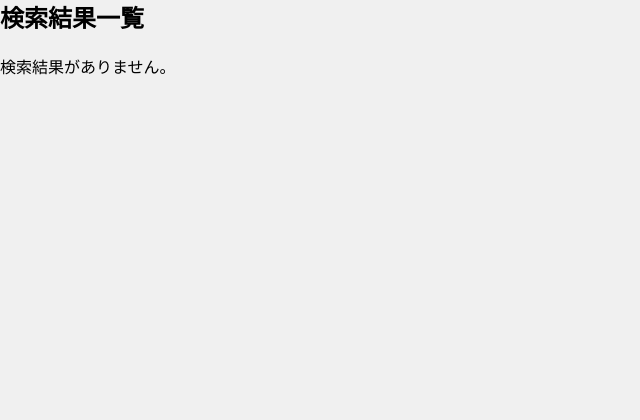
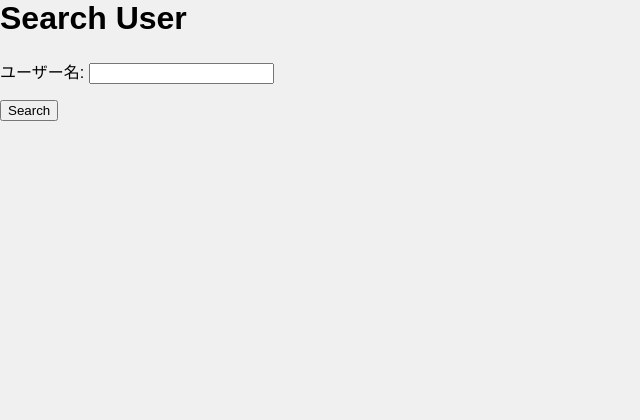
Before and after one commit to syt-koizumi/django_team_project, a Django app: page /usersearch/search/ in a window 1280 px wide. Shown: the part 120-540 px from the top of the page, without its empty margins (0-640 px from the left). Run offline with Django 5.2, Linux system fonts and the light colour scheme; parts of the project's set-up code (start-up, migrations or seed data) failed here and were passed over.

Commit message:
ユーザの検索、ゆざーごとの映画リスト表示

```diff
--- a/templates/base.html
+++ b/templates/base.html
@@ -18,7 +18,7 @@
                 <li><a href='{% url "accounts:custom_accounts_create" %}'>アカウント登録</a></li>
                 <li><a href='{% url "movie:movie_search" %}'>映画検索</a></li>
                 <li><a href='{% url "mypage:mylist" %}'>マイリスト</a></li>
-                <li><a href="">アカウント一覧</a></li>
+                <li><a href='{% url "usersearch:user_search" %}'>アカウント一覧</a></li>
                 {% if user.is_authenticated %}
                 <li><span>{{ user.get_username }}</span> </li>
                 <li>
--- a/templates/usersearch/userlist.html
+++ b/templates/usersearch/userlist.html
@@ -1,21 +1,21 @@
-{% extends 'base.html' %}
+<!-- search_user.html -->
+
+{% extends "base.html" %}
+
 {% block content %}
-<main>
-  <div class="container">
-    <div class="jumbotron">
-      <h1 class="display-4">ユーザーを検索する</h1>
-      <hr class="my-4">
-      <form id="search-form" method="get" action="{% url 'usersearch:usersearchresult' %}">
-        {% csrf_token %}
-        {{ form.as_p }}
-        <button type="submit" class="btn btn-primary btn-lg">検索</button>
-      </form>
-    </div>
-  </div>
-</main>
-<footer>
-  <div class="container text-center">
-    <p>&copy; 2024 映画検索サイト</p>
-  </div>
-</footer>
+  <h1>Search User</h1>
+  <form method="post">
+    {% csrf_token %}
+    {{ form.as_p }}
+    <button type="submit">Search</button>
+  </form>
+
+  {% if users %}
+    <h2>Users</h2>
+    <ul>
+      {% for user in users %}
+        <li><a href="{% url 'usersearch:other_user_movie' user.id %}">{{ user.username }}</a></li>
+      {% endfor %}
+    </ul>
+  {% endif %}
 {% endblock %}
--- a/templates/usersearch/userlist_result.html
+++ b/templates/usersearch/userlist_result.html
@@ -1,15 +1,16 @@
-{% extends 'base.html' %}
+<!-- user_movies.html -->
+
+{% extends "base.html" %}
+
 {% block content %}
-    <main>
-        <h2>検索結果一覧</h2>
-        {% if objects %}
-            {% for user in objects %}
-                <p>{{ user.username }}</p>
-            {% empty %}
-                <p>該当するユーザーが見つかりませんでした。</p>
-            {% endfor %}
-        {% else %}
-            <p>検索結果がありません。</p>
-        {% endif %}
-    </main>
+  <h1>{{ user.username }}'s Movies</h1>
+  <ul>
+    {% for movie in movies %}
+    <a href="{% url 'movie:movie_detail' movie.name %}"">
+        <img src="{{ movie.imagepath }}" alt="">
+        <p>{{ movie.name }}</p>
+    </a>
+
+    {% endfor %}
+  </ul>
 {% endblock %}
--- a/usersearch/forms.py
+++ b/usersearch/forms.py
@@ -1,7 +1,7 @@
 from django import forms
 
 class UserSearchForm(forms.Form):
-    user_name = forms.CharField(label='ユーザー名')
+    username = forms.CharField(label='ユーザー名')
     #results1 = forms.CharField(label="検索結果")
 
 
--- a/usersearch/urls.py
+++ b/usersearch/urls.py
@@ -1,13 +1,13 @@
 from django.contrib import admin
 from django.urls import path,include
-from .views import UserSearchView,UserSearchResultView
+from .views import UserSearchView,UserMoviesView
 from django.urls import path
 from . import views
 
 app_name = 'usersearch'
 urlpatterns = [
 
-    path('', UserSearchView.as_view(),name = "usersearch"),
-    path("search/",UserSearchResultView.as_view(),name ="usersearchresult")
+    path('search/', UserSearchView.as_view(),name = "user_search"),
+    path("user/<int:pk>/movies/",UserMoviesView.as_view(),name ="other_user_movie")
 
 ]
--- a/usersearch/views.py
+++ b/usersearch/views.py
@@ -1,36 +1,33 @@
-from django.shortcuts import render
-from django.views.generic import TemplateView, FormView, ListView
+from django.views.generic import FormView, DetailView
 from accounts.models import CustomUser
+from movie.models import MyMovieModel
 from .forms import UserSearchForm
-from django.contrib.auth.mixins import LoginRequiredMixin
-from django.db.models import Q
 
+class UserSearchView(FormView):
+    template_name = 'usersearch/userlist.html'
+    form_class = UserSearchForm
+    context_object_name = 'users'
 
-# ユーザー検索用のビュー
-class UserSearchView(TemplateView):
-    template_name = "usersearch/userlist.html"
+    def form_valid(self, form):
+        username = form.cleaned_data['username']
+        users = CustomUser.objects.filter(username__icontains=username)
+        print(f"Searching for users with username containing '{username}': {users}")
+        return self.render_to_response(self.get_context_data(users=users))
 
     def get_context_data(self, **kwargs):
         context = super().get_context_data(**kwargs)
-        context['form'] = UserSearchForm()
+        if 'users' in kwargs:
+            context['users'] = kwargs['users']
+        else:
+            context['users'] = []
         return context
 
-from django.views.generic import ListView
-from .forms import UserSearchForm
-from django.contrib.auth.mixins import LoginRequiredMixin
-from django.urls import reverse_lazy
-from django.db.models import Q
-from accounts.models import CustomUser
-# 検索結果表示用のビュー
-class UserSearchResultView(ListView):
+class UserMoviesView(DetailView):
     model = CustomUser
-    template_name = "usersearch/userlist_result.html"
-    context_object_name = "objects"
+    template_name = 'usersearch/userlist_result.html'
+    context_object_name = 'user'
 
-    def get_queryset(self):
-        query = self.request.GET.get('user_name', '')
-        if query:
-            object_list = CustomUser.objects.filter(Q(username__icontains=query))  # 'username'フィールドを検索
-        else:
-            object_list = CustomUser.objects.none()  # クエリがない場合は空のクエリセットを返す
-        return object_list
+    def get_context_data(self, **kwargs):
+        context = super().get_context_data(**kwargs)
+        context['movies'] = MyMovieModel.objects.filter(createUser=self.object)
+        return context
```
